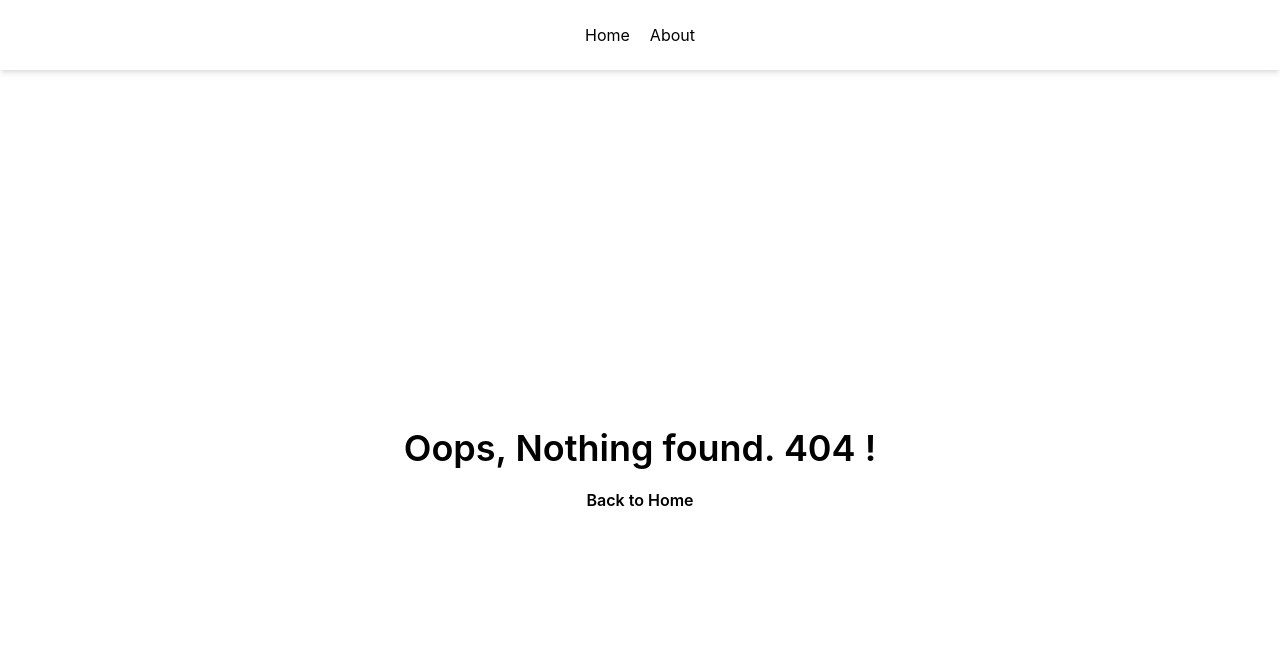
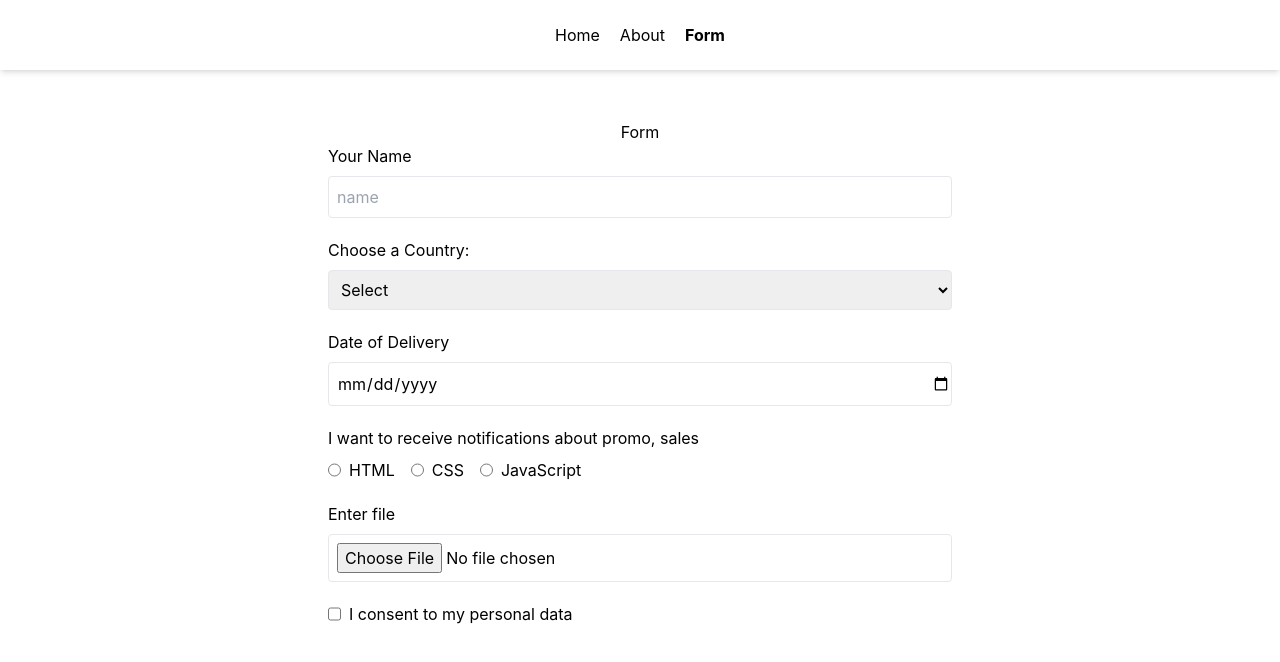
Before and after one commit to Asliddin2002/rs-school-react-test, a React (Create React App) app: page /form in a window 1280 px wide. Before the commit this address had no page. Shown: the top 662 px of the page. Built offline with nearby package versions, Linux system fonts and the light colour scheme.

Commit message:
feat: inputs are added

```diff
--- a/src/App.tsx
+++ b/src/App.tsx
@@ -4,12 +4,14 @@ import { Route, Routes } from 'react-router-dom';
 import Page404 from 'pages/404/Page404';
 import About from 'pages/about/About';
 import Home from 'pages/home/Home';
+import Form from 'pages/form/Form';
 
 function App() {
   return (
     <Routes>
       <Route path="/" element={<Home />} />
       <Route path="/about" element={<About />} />
+      <Route path="/form" element={<Form />} />
       <Route path="*" element={<Page404 />} />
     </Routes>
   );
--- /dev/null
+++ b/src/components/inputs/CheckBoxInput.tsx
@@ -0,0 +1,22 @@
+import React from 'react';
+
+type propType = {
+  data: string;
+};
+
+const CheckBoxInput = (props: propType) => {
+  const { data } = props;
+  return (
+    <div className="flex gap-2">
+      <input
+        className="outline-none border py-2 pl-2 rounded"
+        type="checkbox"
+        id="personal-data"
+        name="data"
+      />
+      <label htmlFor="personal-data">I consent to my personal data</label>
+    </div>
+  );
+};
+
+export default CheckBoxInput;
--- /dev/null
+++ b/src/components/inputs/DateInput.tsx
@@ -0,0 +1,23 @@
+import React from 'react';
+
+type propType = {
+  date: string;
+};
+
+const DateInput = (props: propType) => {
+  const { date } = props;
+  return (
+    <div className="flex flex-col gap-2">
+      <label htmlFor="datetime">Date of Delivery</label>
+      <input
+        className="outline-none border py-2 pl-2 rounded"
+        type="date"
+        id="date"
+        name="date"
+        placeholder="Date"
+      />
+    </div>
+  );
+};
+
+export default DateInput;
--- /dev/null
+++ b/src/components/inputs/FileInput.tsx
@@ -0,0 +1,23 @@
+import React from 'react';
+
+type propType = {
+  file: string;
+};
+
+const FileInput = (props: propType) => {
+  const { file } = props;
+  return (
+    <div className="flex flex-col gap-2">
+      <label htmlFor="file">Enter file</label>
+      <input
+        className="outline-none border py-2 pl-2 rounded"
+        type="file"
+        name="file"
+        id="file"
+        accept=".png, .jpg, .jpeg"
+      />
+    </div>
+  );
+};
+
+export default FileInput;
--- /dev/null
+++ b/src/components/inputs/RadioInput.tsx
@@ -0,0 +1,26 @@
+import React from 'react';
+
+type propType = {
+  switcher: string;
+};
+
+const RadioInput = (props: propType) => {
+  const { switcher } = props;
+  return (
+    <div className="flex flex-col gap-2">
+      <label htmlFor="switcher">I want to receive notifications about promo, sales</label>
+      <div className="flex gap-2">
+        <input type="radio" id="html" name="fav_language" value="HTML" />
+        <label htmlFor="html">HTML</label>
+        <br />
+        <input type="radio" id="css" name="fav_language" value="CSS" />
+        <label htmlFor="css">CSS</label>
+        <br />
+        <input type="radio" id="javascript" name="fav_language" value="JavaScript" />
+        <label htmlFor="javascript">JavaScript</label>
+      </div>
+    </div>
+  );
+};
+
+export default RadioInput;
--- /dev/null
+++ b/src/components/inputs/SelectInput.tsx
@@ -0,0 +1,23 @@
+import React from 'react';
+
+type propType = {
+  country: string;
+};
+
+const SelectInput = (props: propType) => {
+  const { country } = props;
+  return (
+    <div className="flex flex-col gap-2">
+      <label htmlFor="countries">Choose a Country:</label>
+      <select className="outline-none border py-2 pl-2 rounded" name="country" id="countries">
+        <option value="false">Select</option>
+        <option value="uz">Uzbekistan</option>
+        <option value="eng">USA</option>
+        <option value="ru">Russia</option>
+        <option value="in">India</option>
+      </select>
+    </div>
+  );
+};
+
+export default SelectInput;
--- /dev/null
+++ b/src/components/inputs/TextInput.tsx
@@ -0,0 +1,23 @@
+import React from 'react';
+
+type propType = {
+  name: string;
+};
+
+const TextInput = (props: propType) => {
+  const { name } = props;
+  return (
+    <div className="flex flex-col gap-2">
+      <label htmlFor="name">Your Name</label>
+      <input
+        className="outline-none border py-2 pl-2 rounded"
+        type="text"
+        id="name"
+        name="name"
+        placeholder="name"
+      />
+    </div>
+  );
+};
+
+export default TextInput;
--- /dev/null
+++ b/src/pages/form/Form.tsx
@@ -0,0 +1,25 @@
+import CheckBoxInput from 'components/inputs/CheckBoxInput';
+import DateInput from 'components/inputs/DateInput';
+import FileInput from 'components/inputs/FileInput';
+import RadioInput from 'components/inputs/RadioInput';
+import SelectInput from 'components/inputs/SelectInput';
+import TextInput from 'components/inputs/TextInput';
+import React, { Component } from 'react';
+
+export default class Form extends Component {
+  render() {
+    return (
+      <div className="container mx-auto my-[50px] flex flex-col items-center justify-center px-4">
+        Form
+        <form className="flex flex-col gap-5 w-1/2">
+          <TextInput name="House" />
+          <SelectInput country="uz" />
+          <DateInput date="March" />
+          <RadioInput switcher="data" />
+          <FileInput file="file" />
+          <CheckBoxInput data="data" />
+        </form>
+      </div>
+    );
+  }
+}
--- a/src/utils/customData.ts
+++ b/src/utils/customData.ts
@@ -1,4 +1,5 @@
 export const navs = [
   { id: 1, path: '/', title: 'Home' },
   { id: 2, path: '/about', title: 'About' },
+  { id: 3, path: '/form', title: 'Form' },
 ];
```
